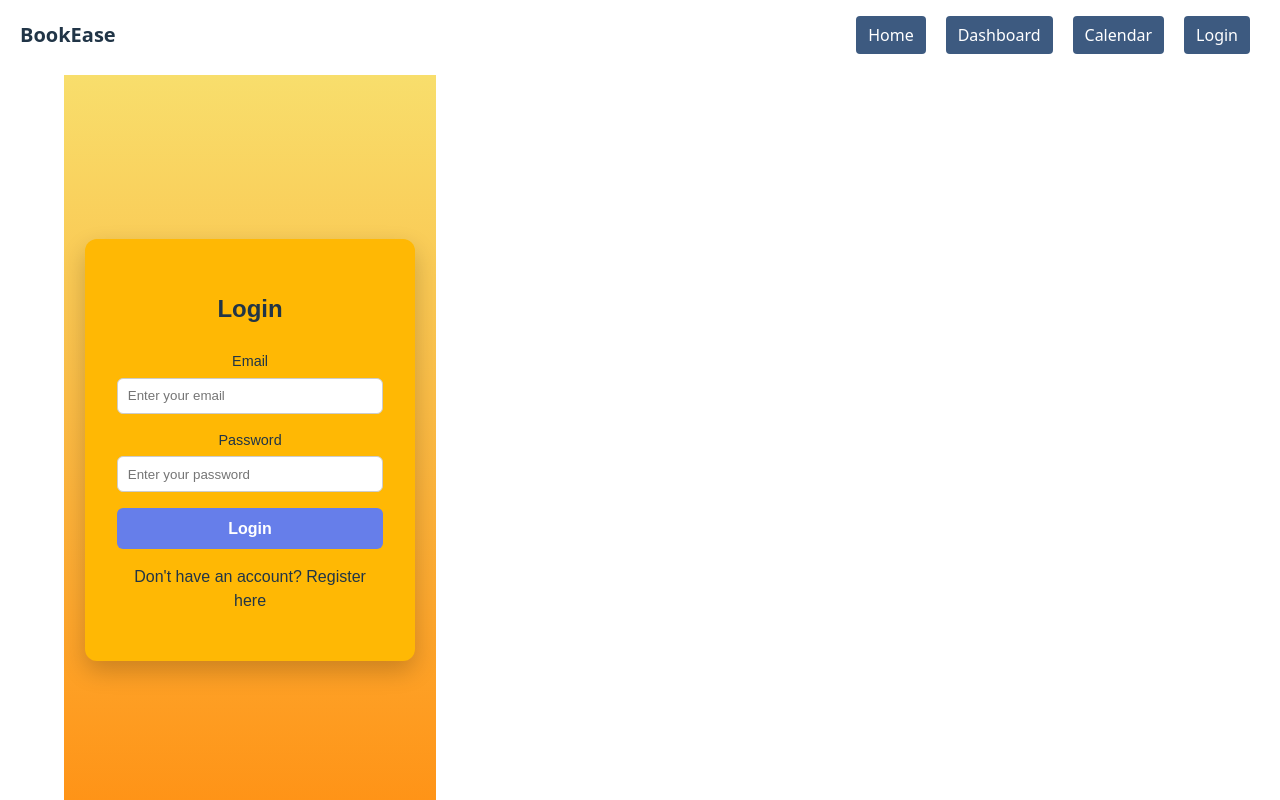
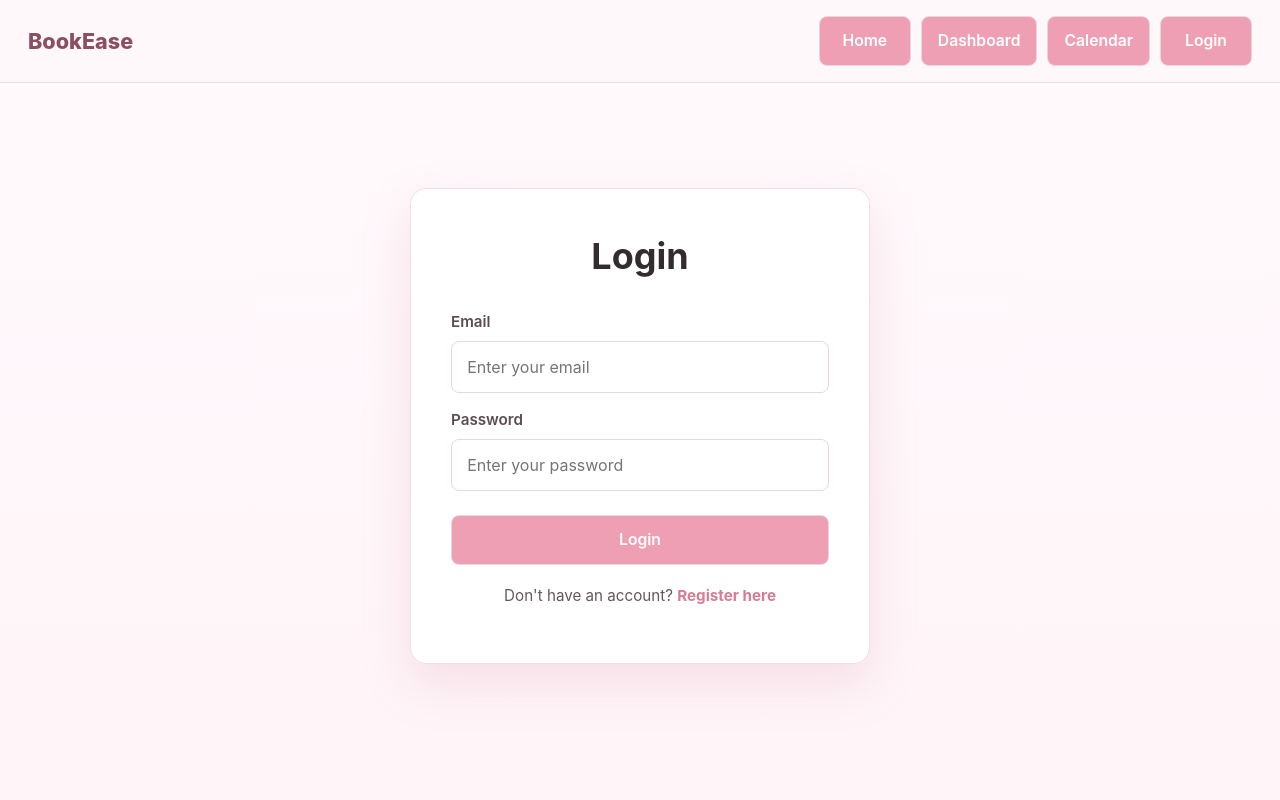
Before and after one commit to ashaiman/BookEase-Project, a Vue app in the folder bookease-app/: page / in a window 1280 px wide. Built offline with nearby package versions, Linux system fonts and the light colour scheme.

Commit message:
UI design improvement

```diff
--- a/bookease-app/src/App.vue
+++ b/bookease-app/src/App.vue
@@ -147,8 +147,4 @@ function logoutUser() {
 .page {
   padding-top: 50px;
 }
-
-body {
-  margin: 0;
-}
 </style>
--- a/bookease-app/src/assets/styles/dashboard.css
+++ b/bookease-app/src/assets/styles/dashboard.css
@@ -1,2 +1,59 @@
-.dashboard { padding: 20px; }
-button { margin-right: 10px; }
+.dashboard {
+  max-width: 980px;
+  margin: 0 auto;
+  display: grid;
+  gap: 22px;
+}
+
+.dashboard > div,
+.dashboard > p {
+  background: #ffffff;
+  border: 1px solid #ecd6de;
+  border-radius: 16px;
+  padding: 22px 24px;
+  box-shadow: 0 16px 32px rgba(198, 120, 145, 0.1);
+}
+
+.dashboard h2 {
+  text-align: center;
+  font-size: 2.1rem;
+  margin-bottom: 0.25rem;
+}
+
+.dashboard > p {
+  text-align: center;
+  color: #6f5e66;
+}
+
+.dashboard h3 {
+  margin-bottom: 1rem;
+}
+
+.dashboard ul {
+  list-style: none;
+  padding: 0;
+  margin: 0;
+  display: grid;
+  gap: 12px;
+}
+
+.dashboard li {
+  display: flex;
+  align-items: center;
+  justify-content: space-between;
+  gap: 12px;
+  padding: 14px 16px;
+  border-radius: 12px;
+  background: #fff8fb;
+  border: 1px solid #f1dce4;
+}
+
+.dashboard .modal {
+  display: grid;
+  gap: 12px;
+  background: #fff6fa;
+  border: 1px solid #efd6df;
+  border-radius: 14px;
+  padding: 18px;
+  margin-top: 12px;
+}
--- a/bookease-app/src/assets/styles/home.css
+++ b/bookease-app/src/assets/styles/home.css
@@ -1,71 +1,101 @@
-.home {
-  padding: 20px;
-  font-family: Arial, sans-serif;
+.homeView {
+  max-width: 960px;
+  margin: 0 auto;
+  display: grid;
+  gap: 24px;
 }
 
-/* SESSION LIST */
+.homeView section {
+  background: #ffffff;
+  border: 1px solid #ecd6de;
+  border-radius: 16px;
+  padding: 24px;
+  box-shadow: 0 16px 32px rgba(198, 120, 145, 0.1);
+}
+
+.homeView h2 {
+  text-align: center;
+  font-size: 2.2rem;
+  margin-bottom: 0.25rem;
+}
+
+.homeView > p {
+  text-align: center;
+  color: #6f5e66;
+}
+
+.homeView section h3 {
+  margin-bottom: 1rem;
+  font-size: 1.35rem;
+}
+
+.homeView section > div:first-of-type {
+  display: grid;
+  grid-template-columns: 1fr auto auto;
+  align-items: end;
+  gap: 12px;
+  margin-bottom: 1rem;
+}
+
 .sessionList {
   list-style: none;
   padding: 0;
+  margin: 0;
+  display: grid;
+  gap: 14px;
 }
 
 .sessionItem {
   display: flex;
   justify-content: space-between;
   align-items: center;
-  padding: 12px;
-  margin-bottom: 10px;
-  border: 1px solid #ddd;
-  border-radius: 8px;
-  background: #fff;
+  gap: 20px;
+  padding: 18px 20px;
+  border: 1px solid #f0dde4;
+  border-radius: 14px;
+  background: #fff8fb;
+}
+
+.sessionInfo h3 {
+  margin-bottom: 0.4rem;
+  font-size: 1.1rem;
 }
 
 .sessionInfo p {
-  margin: 4px 0 0;
-  font-size: 0.9rem;
-  color: #555;
+  margin: 0.15rem 0;
+  color: #66565e;
 }
 
-/* BUTTONS */
-button {
-  padding: 6px 10px;
-  border: none;
-  background: #667eea;
-  color: white;
-  border-radius: 6px;
-  cursor: pointer;
-}
-
-button:hover {
-  background: #5a67d8;
-}
-
-/* MODAL */
 .modalOverlay {
   position: fixed;
   inset: 0;
-  background: rgba(0, 0, 0, 0.5);
+  background: rgba(73, 54, 63, 0.28);
   display: flex;
   justify-content: center;
   align-items: center;
-  /* set form textbox background colour */
-  textarea {
-    background: #a55800;
-  }
-
+  padding: 24px;
+  z-index: 120;
 }
 
 .modalBox {
-  background: rgb(255, 159, 4);
-  padding: 20px;
-  border-radius: 10px;
-  width: 400px;
+  background: #ffffff;
+  padding: 24px;
+  border-radius: 16px;
+  width: min(100%, 440px);
+  border: 1px solid #ecd6de;
+  box-shadow: 0 20px 44px rgba(124, 78, 95, 0.18);
 }
 
-textarea {
-  width: 100%;
-  height: 90px;
-  margin: 10px 0;
+.modalBox label {
+  display: block;
+  margin-bottom: 0.45rem;
+  font-weight: 600;
+  color: #5d4a53;
+}
+
+.modalBox textarea,
+.modalBox select {
+  margin-bottom: 1rem;
 }
 
 .modalActions {
--- a/bookease-app/src/assets/styles/login.css
+++ b/bookease-app/src/assets/styles/login.css
@@ -1,97 +1,55 @@
-/* Page layout */
 .loginContainer {
-  /* height: 100vh; */
   display: flex;
   width: 100%;
-  flex-direction: column;
   justify-content: center;
   align-items: center;
-  background: linear-gradient(180deg, #f8de6c, #ff9114);
-  font-family: Arial, sans-serif;
-  min-height: calc(100vh - 50px); /* Adjust for menubar height */
-  padding: 20px;
-  box-sizing: border-box;
-  /* width: 100%;
-  max-width: 500px; */
+  min-height: calc(100vh - 140px);
+  padding: 24px;
 }
 
-/* Card */
 .loginCard {
-  background: rgb(255, 184, 4);
-  padding: 2rem;
-  border-radius: 12px;
-  width: 80%;
-  max-width: 500px;
-  box-shadow: 0 10px 25px rgba(0, 0, 0, 0.2);
-  margin: 0 auto;
+  background: #ffffff;
+  padding: 2.5rem;
+  border-radius: 16px;
+  width: min(100%, 460px);
+  box-shadow: 0 20px 50px rgba(198, 120, 145, 0.18);
+  border: 1px solid #f0dfe5;
 }
 
-/* Title */
 .loginTitle {
   text-align: center;
-  margin-bottom: 1.5rem;
+  margin-bottom: 1.75rem;
+  font-size: 2.25rem;
+  color: #342b31;
 }
 
-/* Inputs */
 .inputGroup {
   margin-bottom: 1rem;
   display: flex;
   flex-direction: column;
+  gap: 0.45rem;
 }
 
 .inputGroup label {
-  margin-bottom: 0.3rem;
-  font-size: 0.9rem;
+  font-size: 0.95rem;
+  font-weight: 600;
+  color: #5d4a53;
 }
 
-.inputGroup input {
-  padding: 0.6rem;
-  border-radius: 6px;
-  border: 1px solid #ccc;
+.loginButton {
+  width: 100%;
+  margin-top: 0.5rem;
 }
 
-/* Button */
-.loginButton {
-  width: 100%;
-  padding: 0.7rem;
-  border: none;
-  border-radius: 6px;
-  background: #667eea;
-  color: white;
-  font-weight: bold;
-  cursor: pointer;
-  transition: 0.2s ease;
+.toggleText {
+  margin-top: 1.25rem;
+  text-align: center;
+  font-size: 0.95rem;
+  color: #66565e;
 }
 
-.loginButton:hover {
-  background: #5a67d8;
+.toggleLink {
+  color: #d87b95;
+  cursor: pointer;
+  font-weight: 700;
 }
-
-.loginButton:disabled {
-  opacity: 0.6;
-  cursor: not-allowed;
-}
-
-/* Error */
-.error {
-  color: red;
-  margin-top: 0.5rem;
-  text-align: center;
-}
-
-.toggle-text {
-  margin-top: 1rem;
-  text-align: center;
-  font-size: 0.9rem;
-}
-
-.toggle-link {
-  color: #667eea;
-  cursor: pointer;
-  font-weight: bold;
-  margin-left: 5px;
-}
-
-.page {
-	margin-top: 50px;
-}
--- a/bookease-app/src/assets/styles/menuBar.css
+++ b/bookease-app/src/assets/styles/menuBar.css
@@ -1,48 +1,32 @@
-/* .MenuBar {
+.MenuBar {
   display: flex;
   justify-content: space-between;
   align-items: center;
-  background: #23395d;
-  color: white;
-  padding: 10px 20px;
-} */
- .MenuBar {
-  display: flex;
-  justify-content: space-between;
-  align-items: center;
-  /* background: red; /* change color here */
-  /* color: white; */
-  padding: 10px 20px;
-  height: 50px;
-
-  /* background: red !important;
-  position: relative;
-  z-index: 9999; */
-
+  padding: 16px 28px;
   position: fixed;
   top: 0;
   left: 0;
   right: 0;
-  /* z-index: 9999; */
-  /* width: 100%; */
+  z-index: 100;
+  background: rgba(255, 248, 251, 0.92);
+  backdrop-filter: blur(14px);
+  border-bottom: 1px solid #efdce3;
 }
 
 .MenuBar .logo {
   cursor: pointer;
-  font-size: 20px;
-  font-weight: bold;
+  font-size: 1.35rem;
+  font-weight: 800;
+  color: #8b4f63;
+}
+
+.MenuBar .right {
+  display: flex;
+  align-items: center;
+  gap: 10px;
 }
 
 .MenuBar .right button {
-  background: #3d5a80;
-  color: white;
-  border: none;
-  padding: 8px 12px;
-  margin-left: 10px;
-  border-radius: 4px;
-  cursor: pointer;
+  margin-left: 0;
+  min-width: 92px;
 }
-
-.MenuBar .right button:hover {
-  background: #517ba3;
-}
--- a/bookease-app/src/components/BookingCalendar.vue
+++ b/bookease-app/src/components/BookingCalendar.vue
@@ -225,20 +225,41 @@ async function bookSlot() {
 
 <style>
 .bookingControls {
-	display: flex;
-	flex-wrap: wrap;
-	gap: 10px;
-	margin-bottom: 16px;
+	display: grid;
+	grid-template-columns: repeat(4, minmax(0, 1fr));
+	gap: 12px;
+	margin-bottom: 18px;
 }
 
 .bookingControls label {
 	display: flex;
 	flex-direction: column;
 	gap: 4px;
+	font-weight: 600;
+	color: #5d4a53;
 }
 
 .selectedSlot {
-	margin-top: 10px;
-	font-weight: bold;
+	margin-top: 18px;
+	padding: 18px 20px;
+	background: #ffffff;
+	border: 1px solid #ecd6de;
+	border-radius: 16px;
+	box-shadow: 0 16px 32px rgba(198, 120, 145, 0.1);
+	display: grid;
+	gap: 12px;
+	font-weight: 600;
+}
+
+.BookingCalendar {
+	max-width: 1120px;
+	margin: 0 auto;
+	display: grid;
+	gap: 18px;
+}
+
+.BookingCalendar h1,
+.BookingCalendar > p {
+	text-align: center;
 }
 </style>
--- a/bookease-app/src/style.css
+++ b/bookease-app/src/style.css
@@ -1,103 +1,115 @@
-
-
-
 :root {
-  font-family: system-ui, Avenir, Helvetica, Arial, sans-serif;
+  font-family: Inter, system-ui, -apple-system, BlinkMacSystemFont, "Segoe UI", sans-serif;
   line-height: 1.5;
   font-weight: 400;
-
-  color-scheme: light dark;
-  color: rgba(255, 255, 255, 0.87);
-  background-color: #242424;
-
+  color: #342b31;
+  background: #fff8fb;
   font-synthesis: none;
   text-rendering: optimizeLegibility;
   -webkit-font-smoothing: antialiased;
   -moz-osx-font-smoothing: grayscale;
+  --bg: #fff8fb;
+  --surface: #ffffff;
+  --surface-soft: #fff1f5;
+  --border: #ecd6de;
+  --text: #342b31;
+  --muted: #76656d;
+  --primary: #ef9fb4;
+  --primary-dark: #d87b95;
+  --secondary: #f7dbe4;
+  --shadow: 0 18px 40px rgba(198, 120, 145, 0.14);
+}
+
+* {
+  box-sizing: border-box;
+}
+
+html, body {
+  margin: 0;
+  min-width: 320px;
+  min-height: 100vh;
+  background: linear-gradient(180deg, #fffafd 0%, #fff4f8 100%);
+  color: var(--text);
+}
+
+body {
+  overflow-x: hidden;
+}
+
+#app {
+  min-height: 100vh;
 }
 
 a {
-  font-weight: 500;
-  color: #646cff;
-  text-decoration: inherit;
-}
-a:hover {
-  color: #535bf2;
+  color: var(--primary-dark);
+  text-decoration: none;
 }
 
-/* body {
-  margin: 0;
-  display: flex;
-  place-items: center;
-  min-width: 320px;
-  min-height: 100vh;
-} */
-
-body, html, #app {
-  width: 100%;
-  height: 100%;
-  margin: 0;
-  padding: 0;
-  display: flex;
-  place-items: center;
-  min-width: 320px;
-  min-height: 100vh;
-  overflow-x: hidden;
+a:hover {
+  color: #c76886;
 }
 
-/* #app {
-  width: 100%;
-  min-height: 100vh;
-} */
+h1, h2, h3, h4, p {
+  margin-top: 0;
+}
 
-h1 {
-  font-size: 3.2em;
-  line-height: 1.1;
+button,
+input,
+select,
+textarea {
+  font: inherit;
 }
 
 button {
   border-radius: 8px;
-  border: 1px solid transparent;
-  padding: 0.6em 1.2em;
-  font-size: 1em;
-  font-weight: 500;
-  font-family: inherit;
-  background-color: #1a1a1a;
+  border: 1px solid var(--border);
+  padding: 0.75rem 1rem;
+  font-size: 0.98rem;
+  font-weight: 600;
+  background: var(--primary);
+  color: #ffffff;
   cursor: pointer;
-  transition: border-color 0.25s;
-}
-button:hover {
-  border-color: #646cff;
-}
-button:focus,
-button:focus-visible {
-  outline: 4px auto -webkit-focus-ring-color;
+  transition: background 0.2s ease, transform 0.2s ease, box-shadow 0.2s ease;
 }
 
-.card {
-  padding: 2em;
+button:hover {
+  background: var(--primary-dark);
+  transform: translateY(-1px);
+  box-shadow: 0 10px 20px rgba(216, 123, 149, 0.18);
 }
 
-#app {
-  max-width: 1280px;
-  margin: 0 auto;
-  padding: 2rem;
-  text-align: center;
+button:disabled {
+  opacity: 0.65;
+  cursor: not-allowed;
+  transform: none;
+  box-shadow: none;
 }
 
-@media (prefers-color-scheme: light) {
-  :root {
-    color: #213547;
-    background-color: #ffffff;
-  }
-  a:hover {
-    color: #747bff;
-  }
-  button {
-    background-color: #f9f9f9;
-  }
+input,
+select,
+textarea {
+  width: 100%;
+  border: 1px solid var(--border);
+  border-radius: 8px;
+  padding: 0.82rem 0.95rem;
+  background: #ffffff;
+  color: var(--text);
+}
+
+input:focus,
+select:focus,
+textarea:focus {
+  outline: none;
+  border-color: var(--primary);
+  box-shadow: 0 0 0 3px rgba(239, 159, 180, 0.18);
+}
+
+.error {
+  color: #b13f62;
+  font-weight: 600;
 }
 
 .page {
-  padding-top: 50px;
+  padding: 96px 24px 40px;
+  min-height: 100vh;
 }
```
Also changed, not shown: bookease-app/src/assets/styles/calendarView.css (+23 -52 lines).
